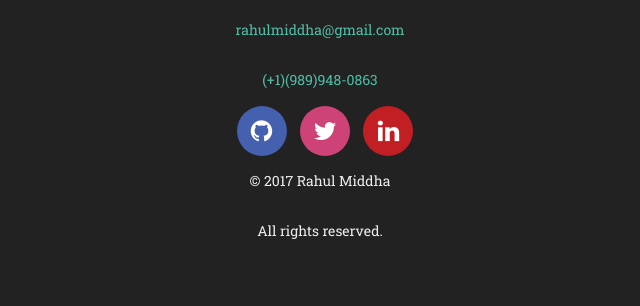
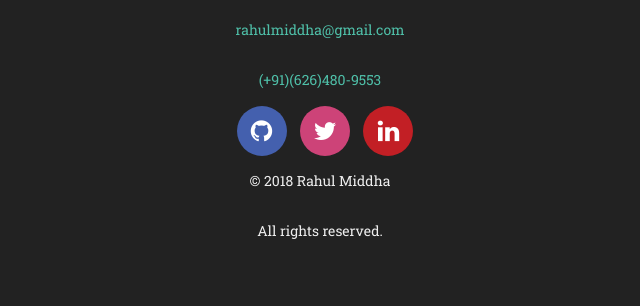
Before and after one commit to rahulmiddha/rahulmiddha.github.io, a plain HTML site: page index.html in a window 1280 px wide. Shown: the part 2987-3293 px from the top of the page, 335-975 px from the left. Drawn offline with Linux system fonts and the light colour scheme; some packages are replaced by stand-ins of ours.

Commit message:
Update index.html

```diff
--- a/index.html
+++ b/index.html
@@ -480,7 +480,7 @@ _________________________________________________________ -->
 
                               <a href="mailto:rahulmiddha@gmail.com?Subject=Hello" target="_top">rahulmiddha@gmail.com</a><br>
 
-                              <a href="tel:+19899480863">(+1)(989)948-0863</a>
+                              <a href="tel:+916264809553">(+91)(626)480-9553</a>
 
                           </p>
 
@@ -503,7 +503,7 @@ _________________________________________________________ -->
 
                       </div>
                       <div class="col-sm-12">
-                        <p> &copy; 2017 Rahul Middha <br> All rights reserved.</p>
+                        <p> &copy; 2018 Rahul Middha <br> All rights reserved.</p>
                       </div>
 
                     </div>
```
